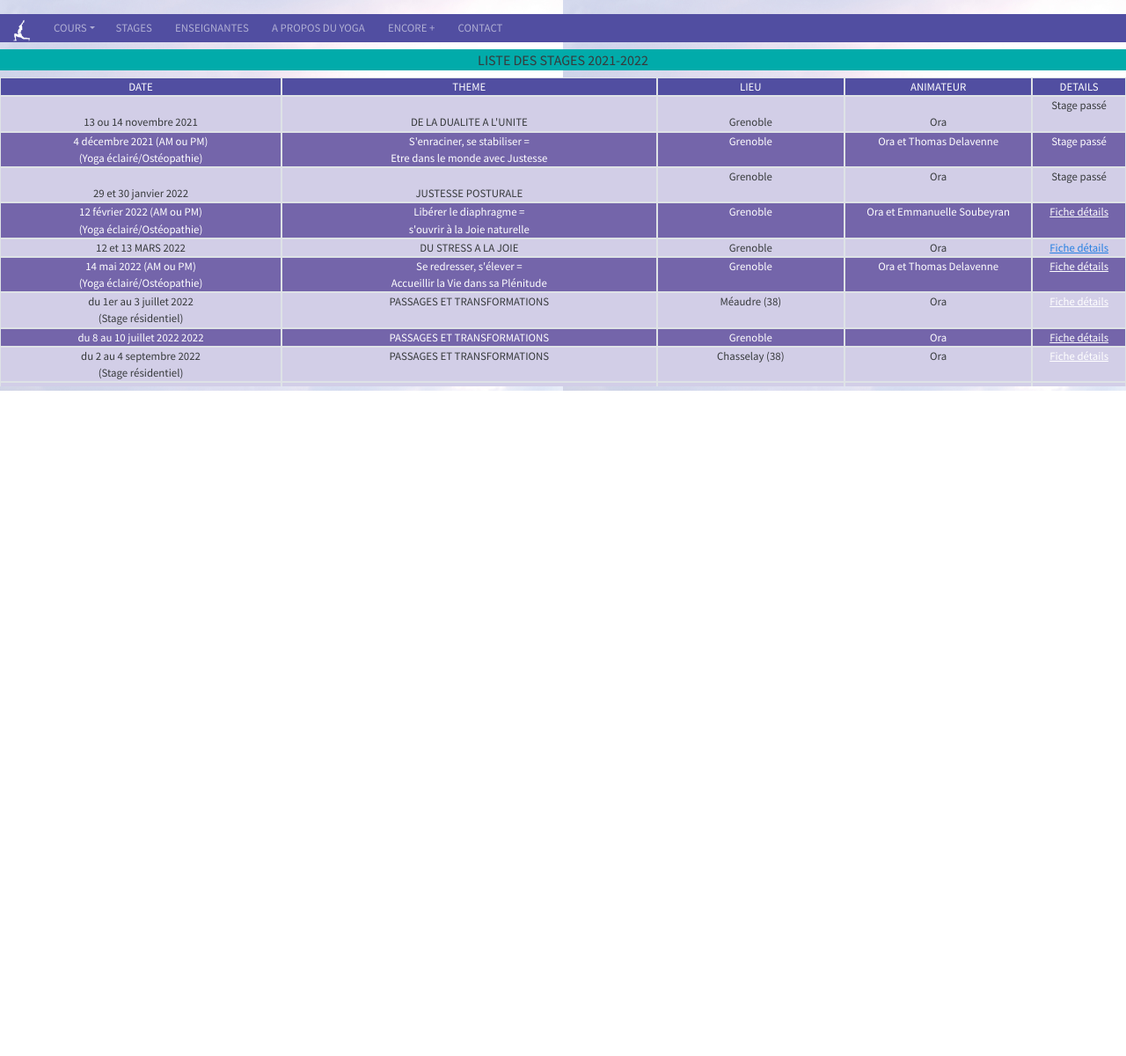
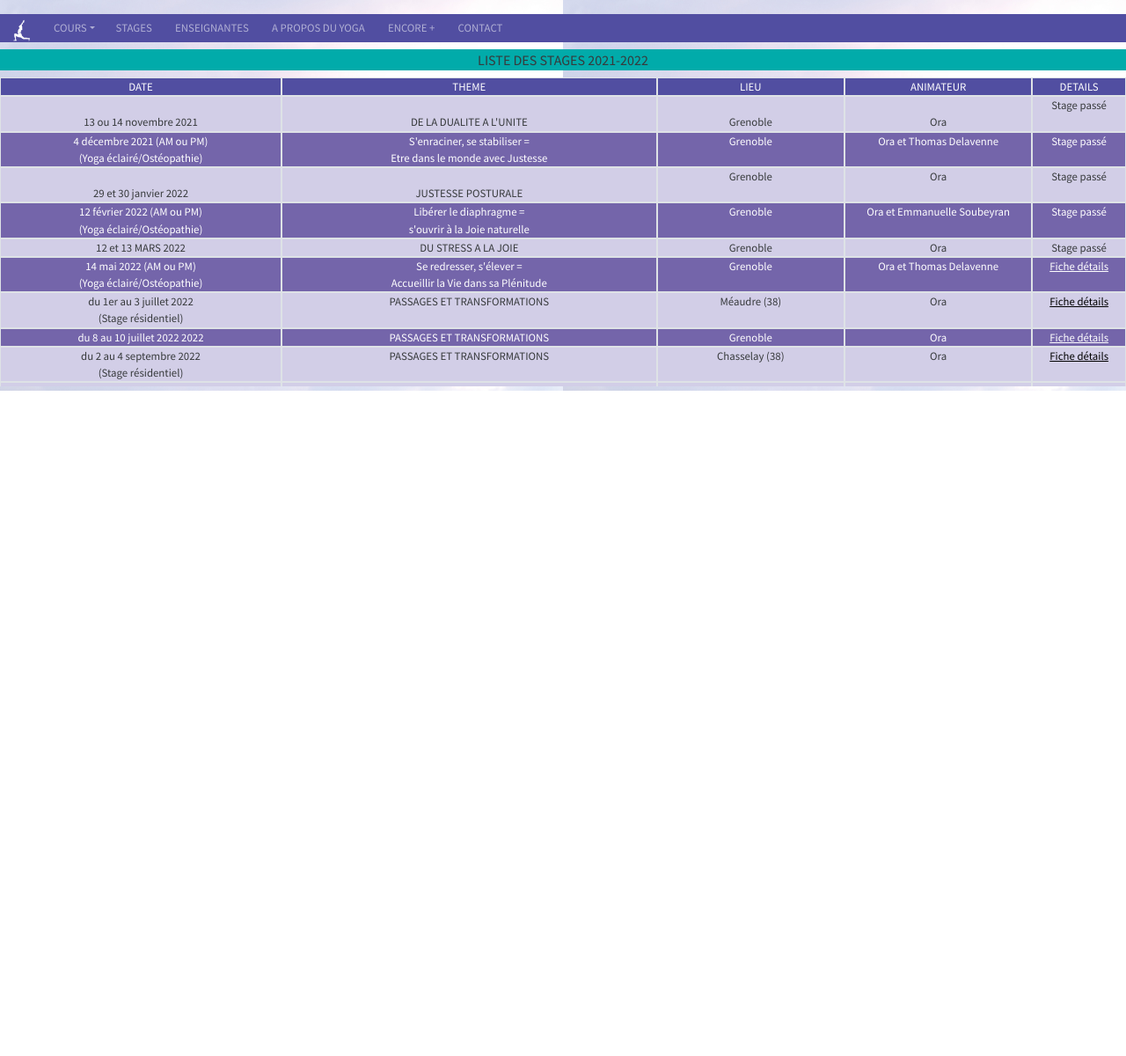
Before and after one commit to vie-en-yoga/vie-en-yoga.github.io, a Jekyll site: the page stages/index.html, which Jekyll copies as it is, in a window 1280 px wide. Shown: the whole page at 88% size. Built offline with Jekyll 4.4.1, drawn with Linux system fonts in a browser that asks for light colours; nearby versions of some CDN libraries.

Commit message:
mise à jour stages passés
Indication stages passés et ajout classe a.noire

```diff
--- a/stages/index.html
+++ b/stages/index.html
@@ -31,6 +31,9 @@
 }
    a.blanc {
      color: white;
+}
+   a.noire {
+     color: black;
 }
   </style>
 </head>
@@ -196,7 +199,8 @@
                   Ora et Emmanuelle Soubeyran
                 </div>
                 <div class="col-1 border">
-                  <a class="blanc" href="/assets/pdf/fiche_atelier_yoga_osteopathie_12fev_2022.pdf" target="_blank">Fiche détails</a>
+                  Stage passé
+<!--           <a class="blanc" href="/assets/pdf/fiche_atelier_yoga_osteopathie_12fev_2022.pdf" target="_blank">Fiche détails</a>  -->
                 </div>
               </div>
 
@@ -215,7 +219,8 @@
                   Ora
                 </div>
                 <div class="col-1 border">
-                  <a href="/assets/pdf/fiche_stage_stress_a_la_joie_mars_2022.pdf" target="_blank">Fiche détails</a>
+                  Stage passé
+<!--           <a href="/assets/pdf/fiche_stage_stress_a_la_joie_mars_2022.pdf" target="_blank">Fiche détails</a>   -->
                 </div>
               </div>
 
@@ -256,7 +261,7 @@
                   Ora
                 </div>
                 <div class="col-1 border">
-                  <a class="blanc" href="/assets/pdf/fiche_stage_transformation_arcanson_2022.pdf" target="_blank">Fiche détails</a>
+                  <a class="noire" href="/assets/pdf/fiche_stage_transformation_arcanson_2022.pdf" target="_blank">Fiche détails</a>
                 </div>
               </div>
 
@@ -295,7 +300,7 @@
                   Ora
                 </div>
                 <div class="col-1 border">
-                  <a class="blanc" href="/assets/pdf/fiche_stage_transformation_chasselay_2022.pdf" target="_blank">Fiche détails</a>
+                  <a class="noire" href="/assets/pdf/fiche_stage_transformation_chasselay_2022.pdf" target="_blank">Fiche détails</a>
                 </div>
               </div>
 
```
